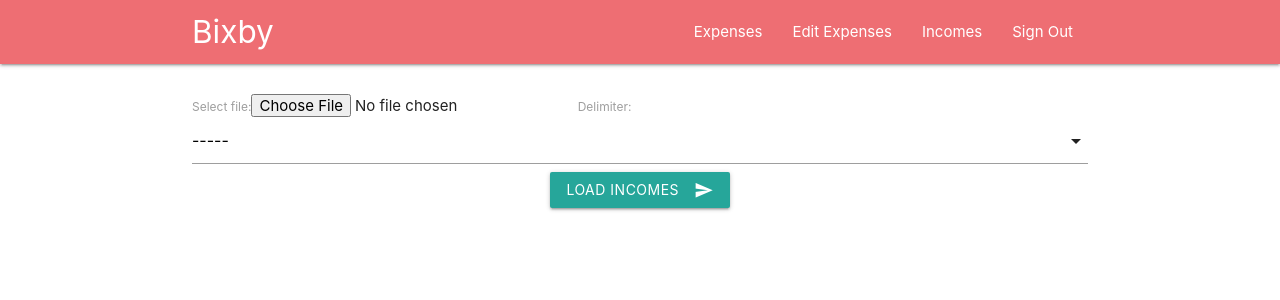
After one commit to carlossgv/dosbandidos_project, a Django app: page /accounting/incomes in a window 1280 px wide. The commit adds this page. Shown: the top 300 px of the page. Run offline with Django 3.2, Linux system fonts and the light colour scheme; a user stored in the database is signed in.

Commit message:
Implemented load income form into front

```diff
--- a/accounting/forms.py
+++ b/accounting/forms.py
@@ -34,6 +34,13 @@ class LoadExpensesForm(forms.Form):
                                              ("expensesAccount", "Expenses Account")],
                                     label="Cost Center",
                                     widget=forms.Select(attrs={"class": "validate"}))
+
+
+class LoadIncomesForm(forms.Form):
+    file = forms.FileField(label="Select file")
+    delimiter = forms.ChoiceField(choices=[(None, "-----"), (",", ","), (";", ";")],
+                                  label="Delimiter",
+                                  widget=forms.Select(attrs={"class": "validate"}))
 
 
 class ExpensesForm(forms.Form):
--- /dev/null
+++ b/accounting/templates/accounting/incomes.html
@@ -0,0 +1,16 @@
+{% extends 'accounting/layout.html' %}
+
+{% block body %}
+{% load static %}
+{% load customfilters %}
+<form name="loadIncomes" method="post" enctype="multipart/form-data">
+    {% csrf_token %}
+    {{ loadForm }}
+    <div class="buttons-div">
+        <button class="btn waves-effect waves-light" type="submit">Load Incomes
+            <i class="material-icons right">send</i>
+        </button>
+    </div>
+</form>
+
+{% endblock body %}
--- a/accounting/templates/accounting/layout.html
+++ b/accounting/templates/accounting/layout.html
@@ -36,7 +36,7 @@
         <ul id="nav-mobile" class="right hide-on-med-and-down">
             <li><a href="{% url 'accounting-home'  %}">Expenses</a></li>
             <li><a href="{% url 'accounting-edit-expenses'  %}">Edit Expenses</a></li>
-            <li><a href="#">Incomes</a></li>
+            <li><a href="{% url 'incomes'  %}">Incomes</a></li>
             {% if user.is_authenticated %}
             <li><a href="{% url 'logout' %}">Sign Out</a></li>
             {% else %}
--- a/accounting/urls.py
+++ b/accounting/urls.py
@@ -3,5 +3,6 @@ from django.urls import path
 
 urlpatterns = [
     path('', views.home, name='accounting-home'),
-    path('edit-expenses/', views.edit_expenses, name='accounting-edit-expenses')
+    path('edit-expenses/', views.edit_expenses, name='accounting-edit-expenses'),
+    path('incomes', views.incomes, name='incomes')
 ]
--- a/accounting/views.py
+++ b/accounting/views.py
@@ -1,7 +1,7 @@
 from django.contrib.auth.decorators import login_required
 from django.core.files.storage import FileSystemStorage
 from django.shortcuts import render
-from .forms import ExpensesForm, EditExpensesForm, LoadExpensesForm
+from .forms import ExpensesForm, EditExpensesForm, LoadExpensesForm, LoadIncomesForm
 from .models import Supplier, Expense
 from .utils import (
     get_cash_report,
@@ -12,9 +12,36 @@ from .utils import (
     get_incomes,
     get_metrics,
 )
-from .utils_csv_handling import load_csv_expenses
+from .utils_csv_handling import load_csv_expenses, load_csv_incomes
 from dosbandidos_project.settings import BASE_DIR
 from .utils_edit_expenses import get_expenses_by_date
+
+
+@login_required
+def incomes(request):
+    load_form = LoadIncomesForm
+
+    if request.method == 'POST':
+        try:
+            request.FILES['file']
+        except:
+            pass
+        else:
+            file = request.FILES['file']
+            fss = FileSystemStorage()
+            file = fss.save(file.name, file)
+
+            file_url = str(BASE_DIR) + fss.url(file)
+            delimiter = request.POST['delimiter']
+            user_id = request.user.pk
+
+            load_csv_incomes(file_url, delimiter, user_id)
+
+    return render(
+        request,
+        "accounting/incomes.html",
+        {"loadForm": load_form},
+    )
 
 
 @login_required
```
